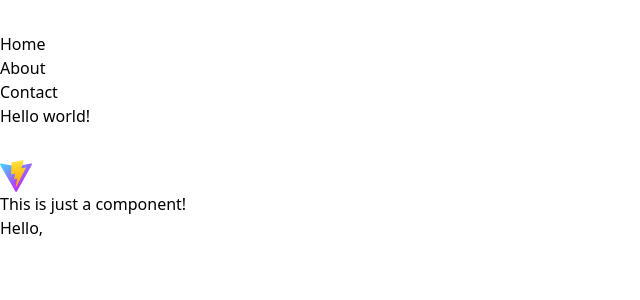
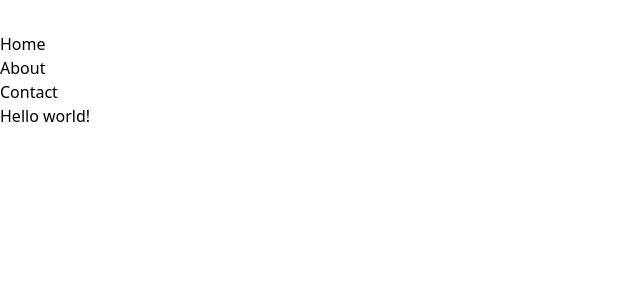
Before and after one commit to Chandu-Sasidharan/react-notes, a React (Vite) app: page / in a window 1280 px wide. Shown: the top 300 px of the page, without its empty margins (0-640 px from the left). Built offline with nearby package versions, Linux system fonts and the light colour scheme.

Commit message:
create hero composnent

```diff
--- a/src/App.jsx
+++ b/src/App.jsx
@@ -1,21 +1,14 @@
 import Header from './components/header/Header';
-import MyComponent from './components/my-new-component/MyComponent';
-import Greetings from './components/greetings/Greetings';
+// import MyComponent from './components/my-new-component/MyComponent';
+// import Greetings from './components/greetings/Greetings';
+import Hero from './components/hero/Hero';
 
-import reactLogo from './assets/react.svg';
 
 export default function App() {
     return (
         <>
             <Header />
-            <h1 className="text-xl">Hello world!</h1>
-            <img src={reactLogo} alt="react logo" />
-
-            {/* Stuffs in the public folder can be accessed from the root of the website */}
-            <img src="/vite.svg" alt="vite logo" />
-
-            <MyComponent />
-            <Greetings name='Mickey' age='20' />
+            <Hero />
         </>
     )
 }
--- a/src/components/greetings/Greetings.jsx
+++ b/src/components/greetings/Greetings.jsx
@@ -1,6 +1,4 @@
 export default function Greetings({ name }) {
 
-    console.log(name);
-
-    return <h1>Hello,</h1>
+    return <h1>Hello, { name }</h1>
 }
--- a/src/components/header/Header.jsx
+++ b/src/components/header/Header.jsx
@@ -2,7 +2,7 @@ import reactLogo from '../../assets/react.svg';
 
 export default function Header() {
     return (
-        <div className='flex justify-between p-3 bg-slate-500 text-white fixed w-full'>
+        <div className='h-[60px] flex justify-between p-3 bg-slate-500 text-white fixed w-full'>
             <img src={reactLogo} alt="react logo" />
             <ul className='flex gap-3'>
                 <li>Home</li>
--- /dev/null
+++ b/src/components/hero/Hero.jsx
@@ -0,0 +1,7 @@
+export default function Hero() {
+    return (
+        <main className="pt-[60px] flex justify-center items-center min-h-screen">
+            <h1 className="text-xl">Hello world!</h1>
+        </main>
+    )
+}
```
Also changed, not shown: 1 other file (tests, documents, lock files or other folders).
